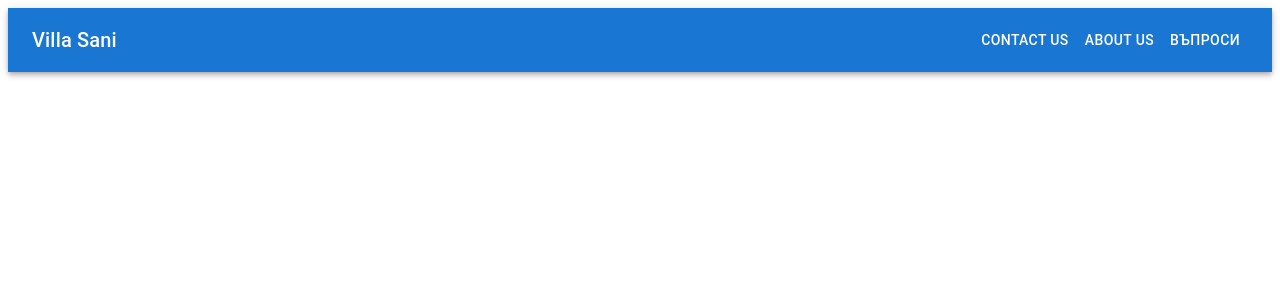
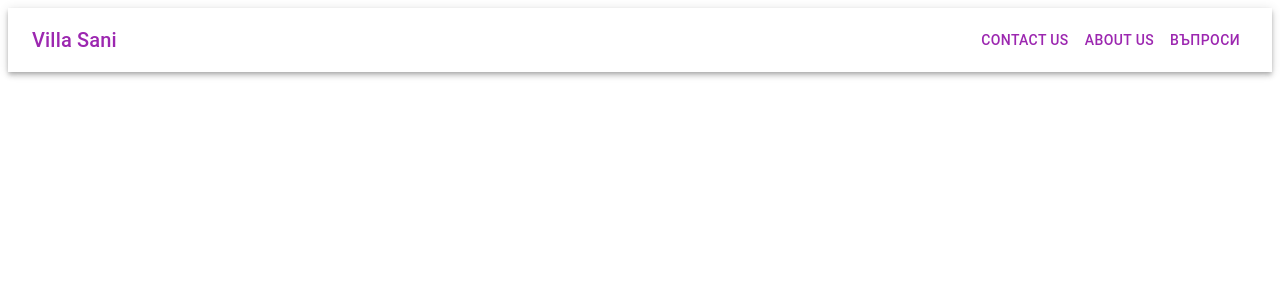
Before and after one commit to rkehadzhiyski/Villa-Sany, a React (Vite) app: page / in a window 1280 px wide. Shown: the top 300 px of the page. Built offline with nearby package versions, Linux system fonts and the light colour scheme.

Commit message:
add navigation bar

```diff
--- a/src/components/navigation/Navigation.tsx
+++ b/src/components/navigation/Navigation.tsx
@@ -3,17 +3,20 @@ import Toolbar from '@mui/material/Toolbar';
 import Typography from '@mui/material/Typography';
 import Button from '@mui/material/Button';
 
+import styles from './navigation.module.css';
+
+
 const Navigation = () => {
     return (
         <AppBar position="static">
-            <Toolbar>
-                <Typography variant="h6" component="div" sx={{ flexGrow: 1 }}>
+            <Toolbar className={styles['nav-container']}>
+                <Typography color='secondary' variant="h6" component="div" sx={{ flexGrow: 1 }}>
                     Villa Sani
                 </Typography>
 
-                <Button color="inherit">Contact us</Button>
-                <Button color="inherit">About us</Button>
-                <Button color="inherit">Въпроси</Button>
+                <Button color='secondary'>Contact us</Button>
+                <Button color='secondary'>About us</Button>
+                <Button color='secondary'>Въпроси</Button>
 
             </Toolbar>
         </AppBar>
--- a/src/components/navigation/navigation.module.css
+++ b/src/components/navigation/navigation.module.css
@@ -1,3 +1,3 @@
-.nav-container{
-    background-color: red;
+.nav-container {
+    background-color: white;
 }
```
